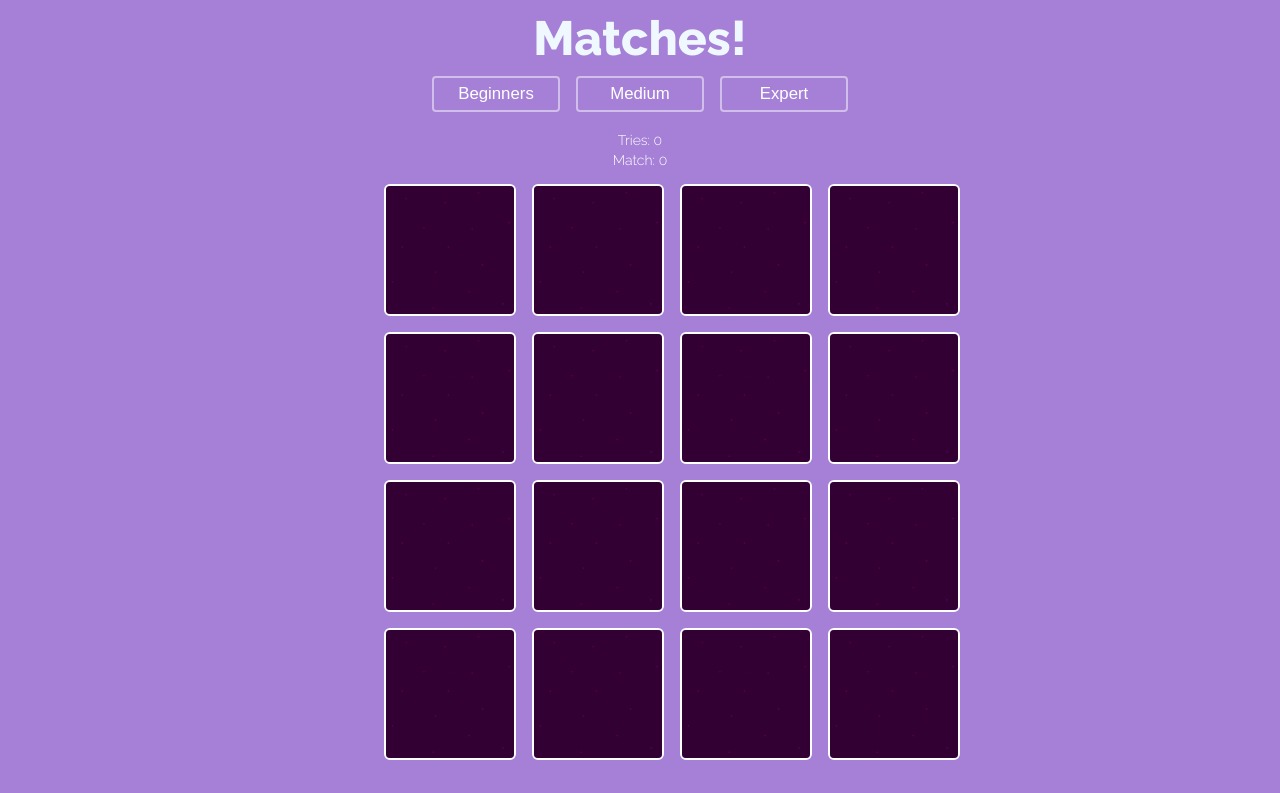
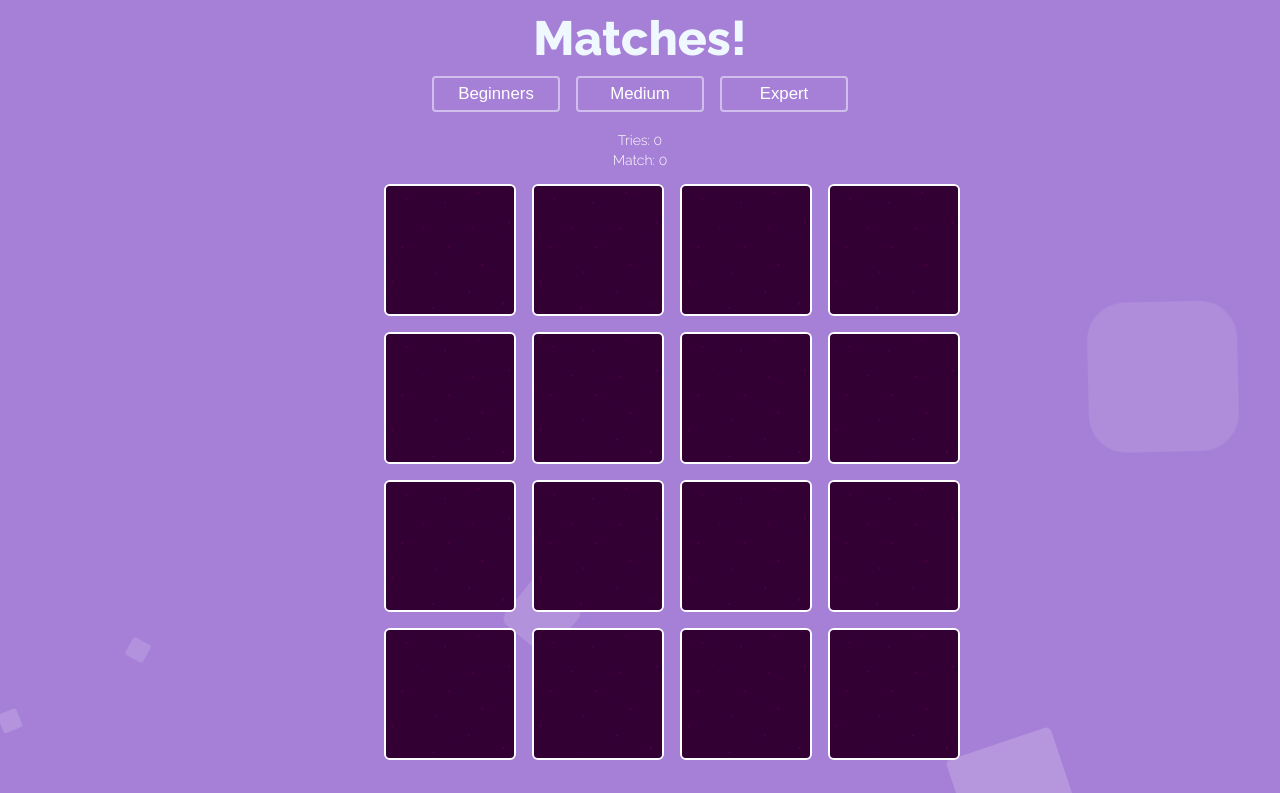
Before and after one commit to myyoss/Memory-Game---React, a React (Create React App) app: page / in a window 1280 px wide. Shown: the top 793 px of the page. Built offline with nearby package versions, Linux system fonts and the light colour scheme.

Commit message:
Update App.css

```diff
--- a/src/App.css
+++ b/src/App.css
@@ -77,41 +77,24 @@ h1 {
 
 .card .front {
   transform: rotateY(90deg);
-  transition: ease-in-out 0.2s;
+  transition: all ease-in-out 0.2s;
   position: absolute;
-/*
-  -webkit-transform: rotateY(90deg);
-
-
-  -webkit-transition: ease-in-out 0.2s; */
 
 }
 
 .flipped .front {
   transform: rotateY(0deg);
   transition-delay: 0.2s;
-
-  /* -webkit-transform: rotateY(0deg);
-  -webkit-transition: transition-delay 0.2s; */
-
 }
 
 .card .back {
-  transition: ease-in-out 0.2s;
+  transition: all ease-in-out 0.2s;
   transition-delay: 0.2s;
-/*
-  -webkit-transition: ease-in-out 0.2s;
-  -webkit-transition: transition-delay 0.2s; */
-
 }
 
 .flipped .back {
   transform: rotateY(90deg);
   transition-delay: 0s;
-
-  /* -webkit-transform: rotateY(90deg);
-  -webkit-transition: transition-delay 0s; */
-
 }
 
 .stopFlip {
@@ -200,7 +183,7 @@ h1 {
 }
 
 
-/* .area {
+.area {
   background: -webkit-linear-gradient(to left, #8f94fb, #4e54c8);
   width: 100%;
   height: 100vh;
@@ -214,6 +197,7 @@ h1 {
   left: 0;
   width: 100%;
   height: 100%;
+  /* overflow: hidden; */
 }
 
 .circles li {
@@ -315,6 +299,6 @@ h1 {
     opacity: 0;
     border-radius: 50%;
   }
-} */
+}
 
 /*  */
```
